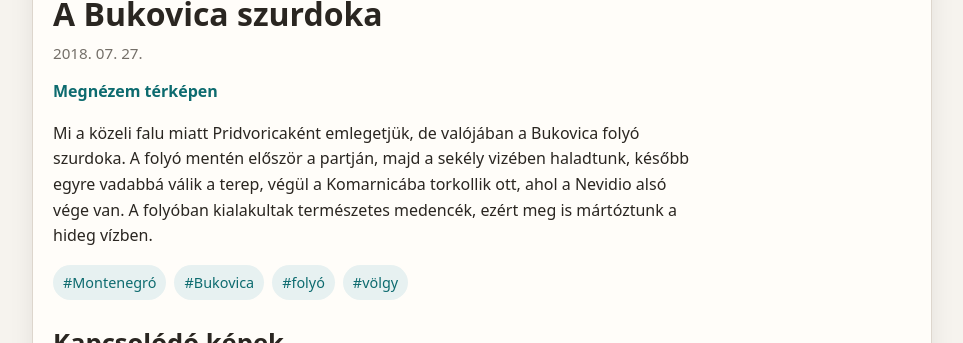
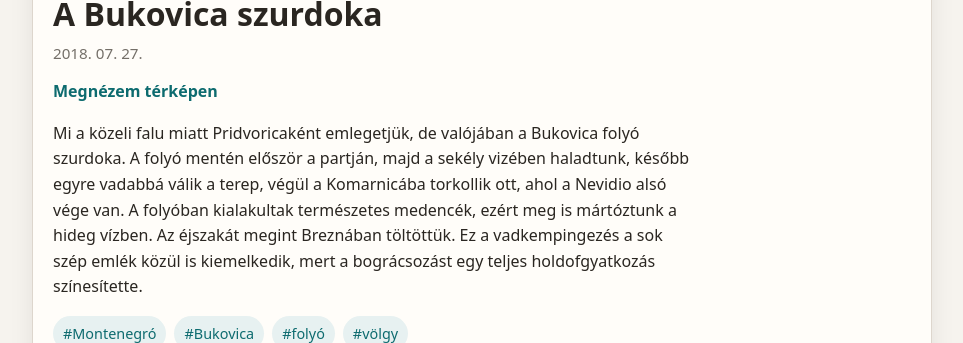
Before and after one commit to havassy/fotoblog, a Jekyll site: the page built from _posts/2018-07-27-bukovica_szurdok.md, in a window 1280 px wide and 900 px high, scrolled down 655 px, cut to the strip 138-481 px from the top of the window. Shown: the whole strip, without its empty margins (158-1121 px from the left). Built offline with Jekyll 4.4.1, drawn with Linux system fonts in a browser that asks for light colours.

Commit message:
Auto-create/update posts from images [skip ci]

```diff
--- a/_posts/2018-07-27-bukovica_szurdok.md
+++ b/_posts/2018-07-27-bukovica_szurdok.md
@@ -17,4 +17,4 @@ tags:
 description: "Mi a közeli falu miatt Pridvoricaként emlegetjük, de valójában a Bukovica folyó szurdoka."
 ---
 
-Mi a közeli falu miatt Pridvoricaként emlegetjük, de valójában a Bukovica folyó szurdoka. A folyó mentén először a partján, majd a sekély vizében haladtunk, később egyre vadabbá válik a terep, végül a Komarnicába torkollik ott, ahol a Nevidio alsó vége van. A folyóban kialakultak természetes medencék, ezért meg is mártóztunk a hideg vízben.
+Mi a közeli falu miatt Pridvoricaként emlegetjük, de valójában a Bukovica folyó szurdoka. A folyó mentén először a partján, majd a sekély vizében haladtunk, később egyre vadabbá válik a terep, végül a Komarnicába torkollik ott, ahol a Nevidio alsó vége van. A folyóban kialakultak természetes medencék, ezért meg is mártóztunk a hideg vízben. Az éjszakát megint Breznában töltöttük. Ez a vadkempingezés a sok szép emlék közül is kiemelkedik, mert a bográcsozást egy teljes holdofgyatkozás színesítette.
```
